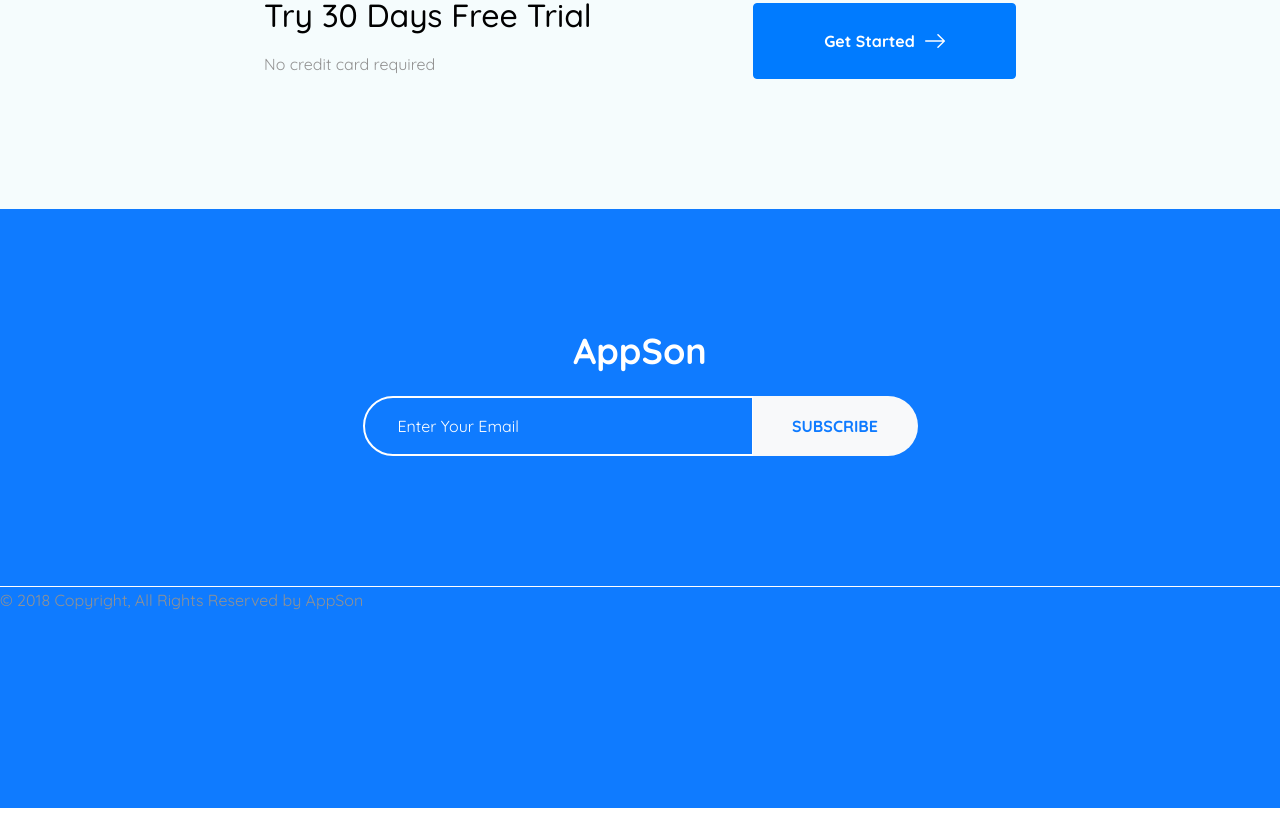
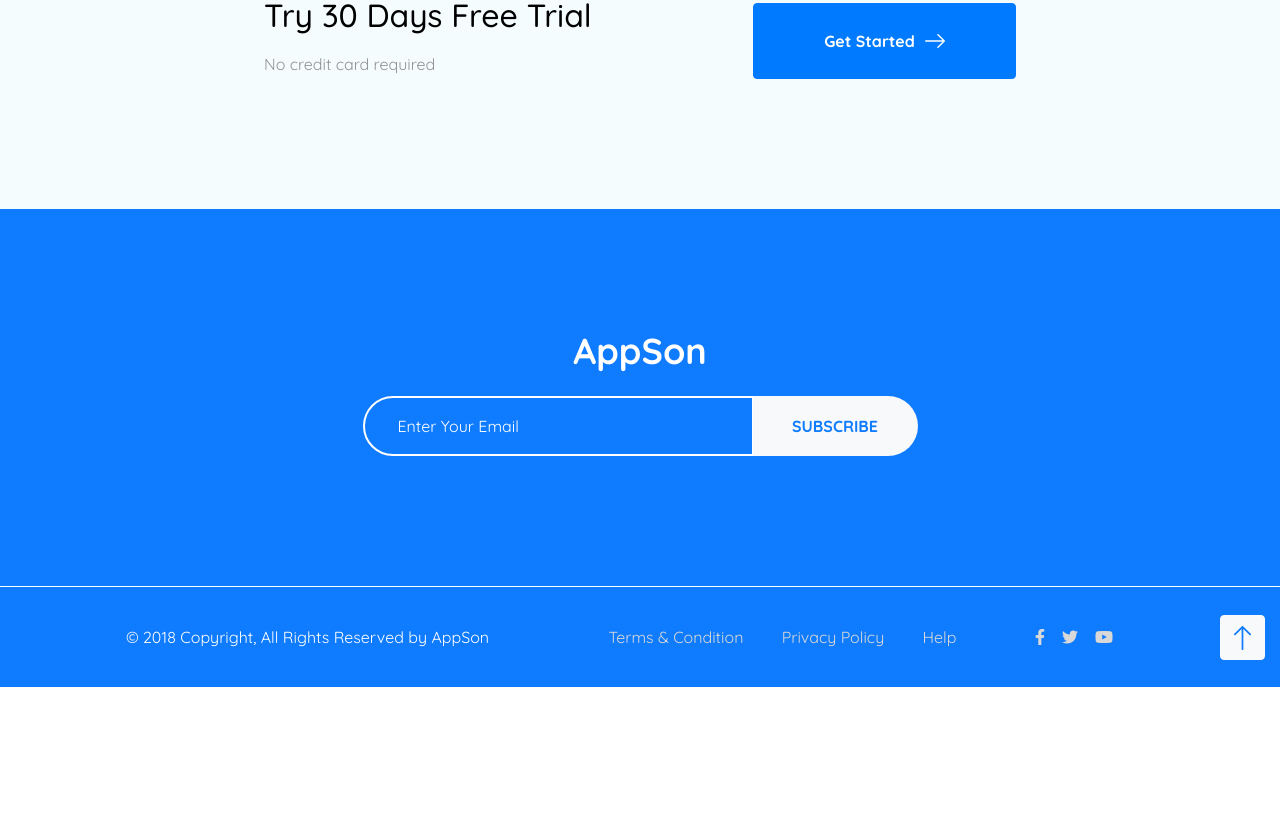
Before and after one commit to Biruang/AcademyTask1, a website: page index.html in a window 1280 px wide. Shown: the part 5748-6572 px from the top of the page. After the commit the page ends 6435 px from the top, so only its background shows below. Drawn offline with nearby package versions, Linux system fonts and the light colour scheme.

Commit message:
footer done

```diff
--- a/index.html
+++ b/index.html
@@ -369,19 +369,57 @@
         </div>
 
         <div class="footer-end">
-            <p>© 2018 Copyright, All Rights Reserved by AppSon</p>
+            <div class="container">
+                <div class="row d-flex justify-content-between align-items-center">
+                    <div class="col-12 col-lg-5 order-3 order-lg-1 mt-4 mt-lg-0">
+                        <p class="text-center">
+                            © 2018 Copyright, All Rights Reserved by AppSon
+                        </p>
+                    </div>
 
-            <ul>
-                <li></li>
-                <li></li>
-                <li></li>
-            </ul>
+                    <div class="col-12 col-sm-8 col-lg-5 order-1">
+                        <ul class="footer-end-nav d-flex flex-column flex-sm-row justify-content-between text-center mr-auto ml-auto">
+                            <li>
+                                <a href="">Terms & Condition</a>
+                            </li>
+                            <li>
+                                <a href="">Privacy Policy</a>
+                            </li>
+                            <li>
+                                <a href="">Help</a>
+                            </li>
+                        </ul>
+                    </div>
 
-            <ul>
-                <li></li>
-                <li></li>
-                <li></li>
-            </ul>
+                    <div class="col-12 order-2 col-sm-4 col-lg-2 order-lg-3 mt-4 mt-sm-0">
+                        <ul class="footer-end-links d-flex justify-content-between mr-auto ml-auto ml-sm-0 ml-md-auto ml-lg-0">
+                            <li>
+                                <a href="">
+                                    <i class="fab fa-facebook-f"></i>
+                                </a>
+                            </li>
+                            <li>
+                                <a href="">
+                                    <i class="fab fa-twitter"></i>
+                                </a>
+                            </li>
+                            <li>
+                                <a href="">
+                                    <i class="fab fa-youtube"></i>
+                                </a>
+                            </li>
+                        </ul>
+                    </div>
+                </div>
+            </div>
+
+            <div class="footer-button d-flex order-last">
+                <div>
+                    <button class="btn btn-light ml-auto">
+                        <img src="static/img/Arrow-up.svg" alt="arrow">
+                    </button>
+                </div>
+            </div>
         </div>
     </footer>
 
--- a/style.css
+++ b/style.css
@@ -557,7 +557,6 @@ h5{
 /*Footer-Subscribe*/
 .footer-subscribe{
     padding-top: 130px;
-
 }
 
 .footer-subscribe .input-group{
@@ -606,4 +605,82 @@ h5{
 .footer-end{
     margin-top: 130px;
     border-top: 1px solid #ffffff;
+    position: relative;
 }
+
+.footer-end .container{
+    padding-top: 15px;
+    padding-bottom: 15px;
+    min-height: 100px;
+}
+
+.footer-end .row{
+    min-height: 70px;
+}
+
+.footer-end p{
+    color: #ffffff;
+    margin-bottom: 0;
+}
+
+/*Footer-End-Nav*/
+.footer-end-nav{
+    list-style: none;
+    max-width: 348px;
+    margin-bottom: 0;
+    position: relative;
+    z-index: 2;
+}
+
+.footer-end-nav li{
+}
+
+.footer-end-nav a{
+    color: #d8d8d8;
+    text-decoration: none;
+}
+
+.footer-end-nav a:hover{
+    color: #ffffff;
+}
+
+/*Footer-End-Links*/
+.footer-end-links{
+    width: 78px;
+    list-style: none;
+    margin-bottom: 0;
+    position: relative;
+    z-index: 2;
+}
+
+.footer-end-links i{
+    color: #d8d8d8;
+}
+
+.footer-end-links i:hover{
+    color: #ffffff;
+}
+
+/*Footer-Button*/
+.footer-button{
+    position: absolute;
+    top: 0;
+    width: 100%;
+    z-index: 1;
+}
+
+.footer-button div{
+    margin-left: auto;
+    margin-right: auto;
+    width: 100%;
+    max-width: 1648px;
+    display: flex;
+    min-height: 100px;
+    align-items: center;
+}
+
+.footer-button button{
+    height: 45px;
+    width: 45px;
+    margin-right: 15px;
+}
```
Also changed, not shown: static/img/Arrow-up.svg (added).
